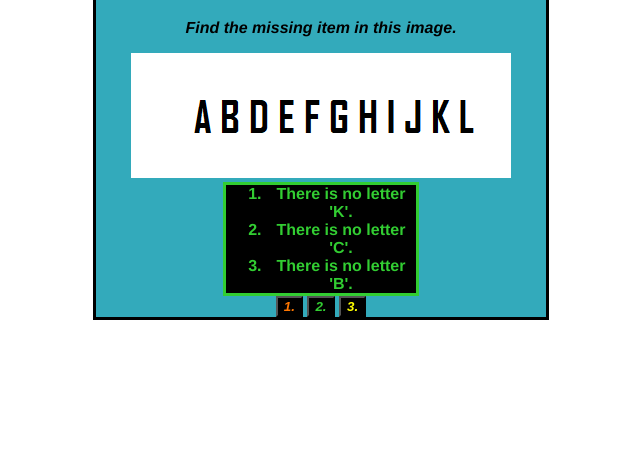
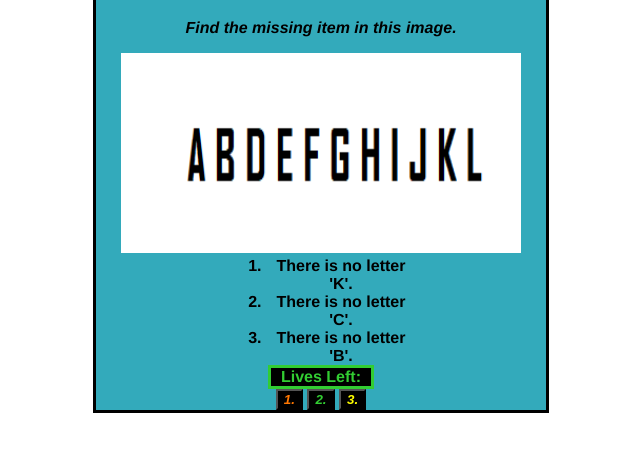
Before and after one commit to mpekim/Game_Dev_Club_Fall2016, a plain HTML site: page app/level3.html in a window 1280 px wide. Shown: the part 72-524 px from the top of the page, without its empty margins (319-959 px from the left). Drawn offline with Linux system fonts and the light colour scheme.

Commit message:
Minor changes to level 3.

```diff
--- a/app/level3.html
+++ b/app/level3.html
@@ -10,12 +10,15 @@
         <div class="ideMain">
             <h1>Level 3</h1>
             <p class="fontPuzzle">Find the missing item in this image.</p>
-            <img src="../puzzle2.jpg" alt="Level 3 image missing.">
-            <ol class="lives">
+            <img class="puzzle" src="../puzzle2.jpg" alt="Level 3 image missing.">
+            <ol>
                 <li>There is no letter 'K'.</li>
                 <li>There is no letter 'C'.</li>
                 <li>There is no letter 'B'.</li>
             </ol>
+            <div class="lives" id="lives">
+                Lives Left:
+            </div>
             <button class="buttonOrange" onclick="goToWrong()">1.</button>
             <button class="buttonGreen" onclick="goToLevel4()">2.</button>
             <button class="buttonYellow" onclick="goToWrong()">3.</button>
```
